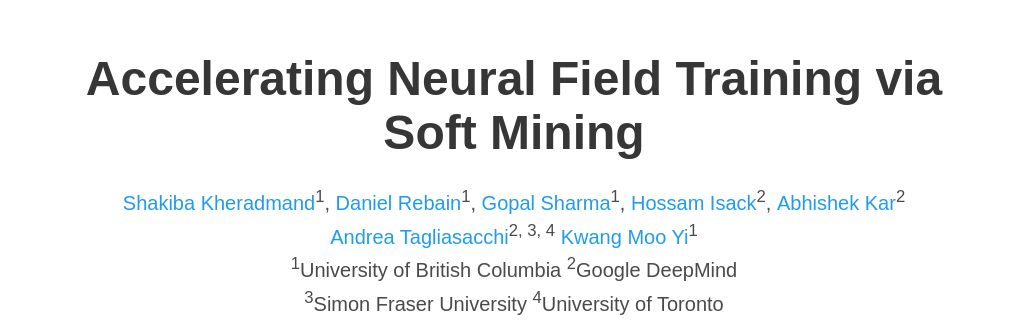
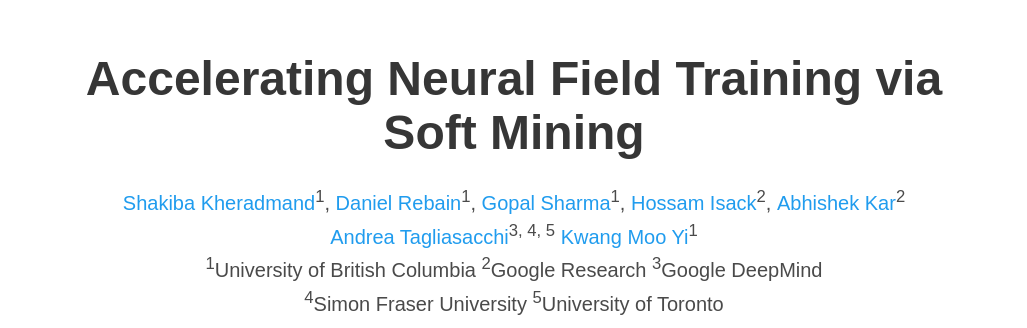
Before and after one commit to ubc-vision/nf-soft-mining, a plain HTML site: page docs/index.html in a window 1280 px wide. Shown: the top 328 px of the page, without its empty margins (126-1153 px from the left). Drawn offline with nearby package versions, Linux system fonts and the light colour scheme; some icons are missing.

Commit message:
update affliliations

```diff
--- a/docs/index.html
+++ b/docs/index.html
@@ -69,7 +69,7 @@
             </span>
             <br>
             <span class="author-block">
-              <a href="https://taiya.github.io/">Andrea Tagliasacchi</a><sup>2, 3, 4</sup>
+              <a href="https://taiya.github.io/">Andrea Tagliasacchi</a><sup>3, 4, 5</sup>
             </span>
             <span class="author-block">
               <a href="https://www.cs.ubc.ca/~kmyi/">Kwang Moo Yi</a><sup>1</sup>
@@ -78,10 +78,11 @@
 
           <div class="is-size-5 publication-authors">
             <span class="author-block"><sup>1</sup>University of British Columbia</span>
-            <span class="author-block"><sup>2</sup>Google DeepMind</span>
+            <span class="author-block"><sup>2</sup>Google Research</span>
+            <span class="author-block"><sup>3</sup>Google DeepMind</span>
             <br>
-            <span class="author-block"><sup>3</sup>Simon Fraser University</span>
-            <span class="author-block"><sup>4</sup>University of Toronto</span>
+            <span class="author-block"><sup>4</sup>Simon Fraser University</span>
+            <span class="author-block"><sup>5</sup>University of Toronto</span>
           </div>
 
           <div class="column has-text-centered">
```
